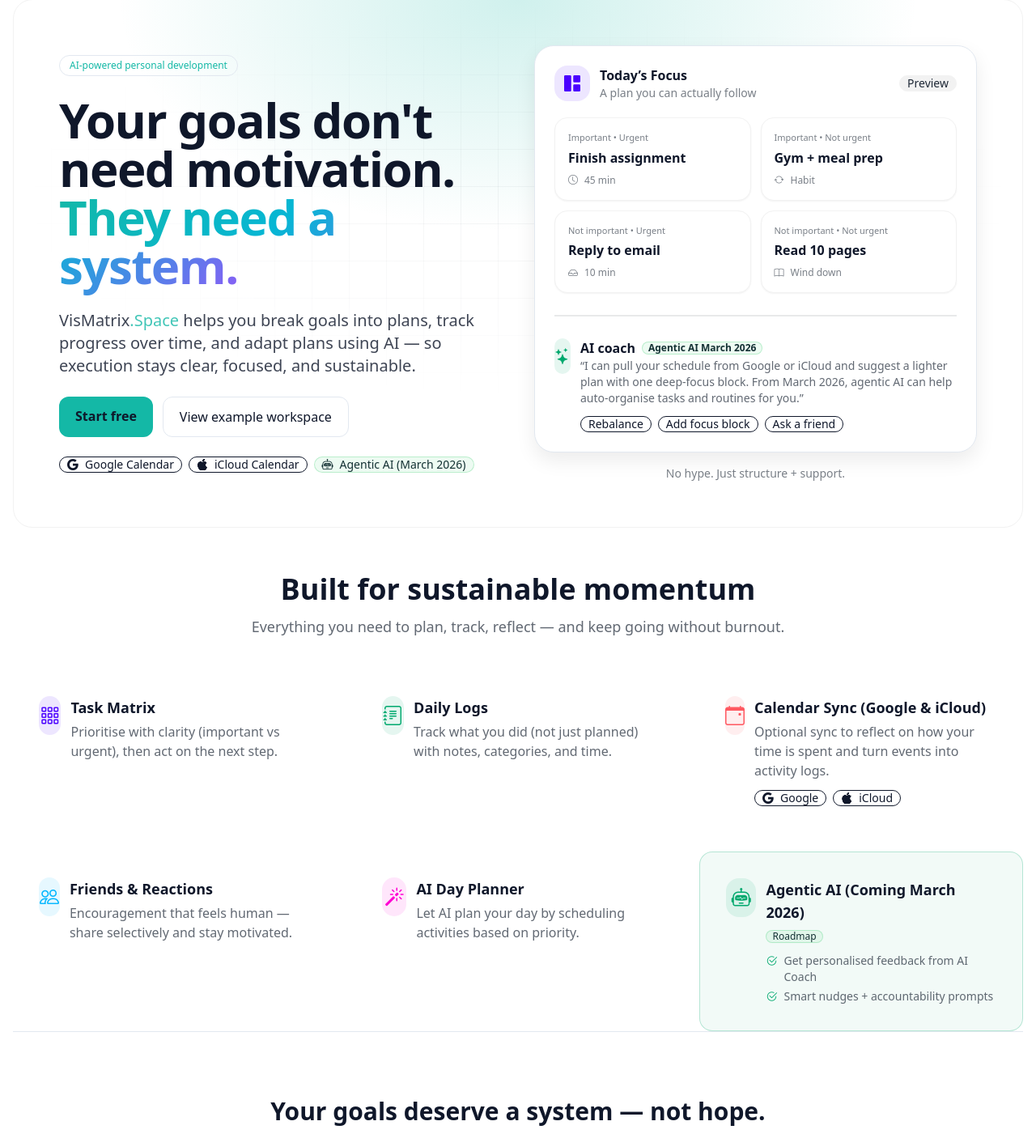
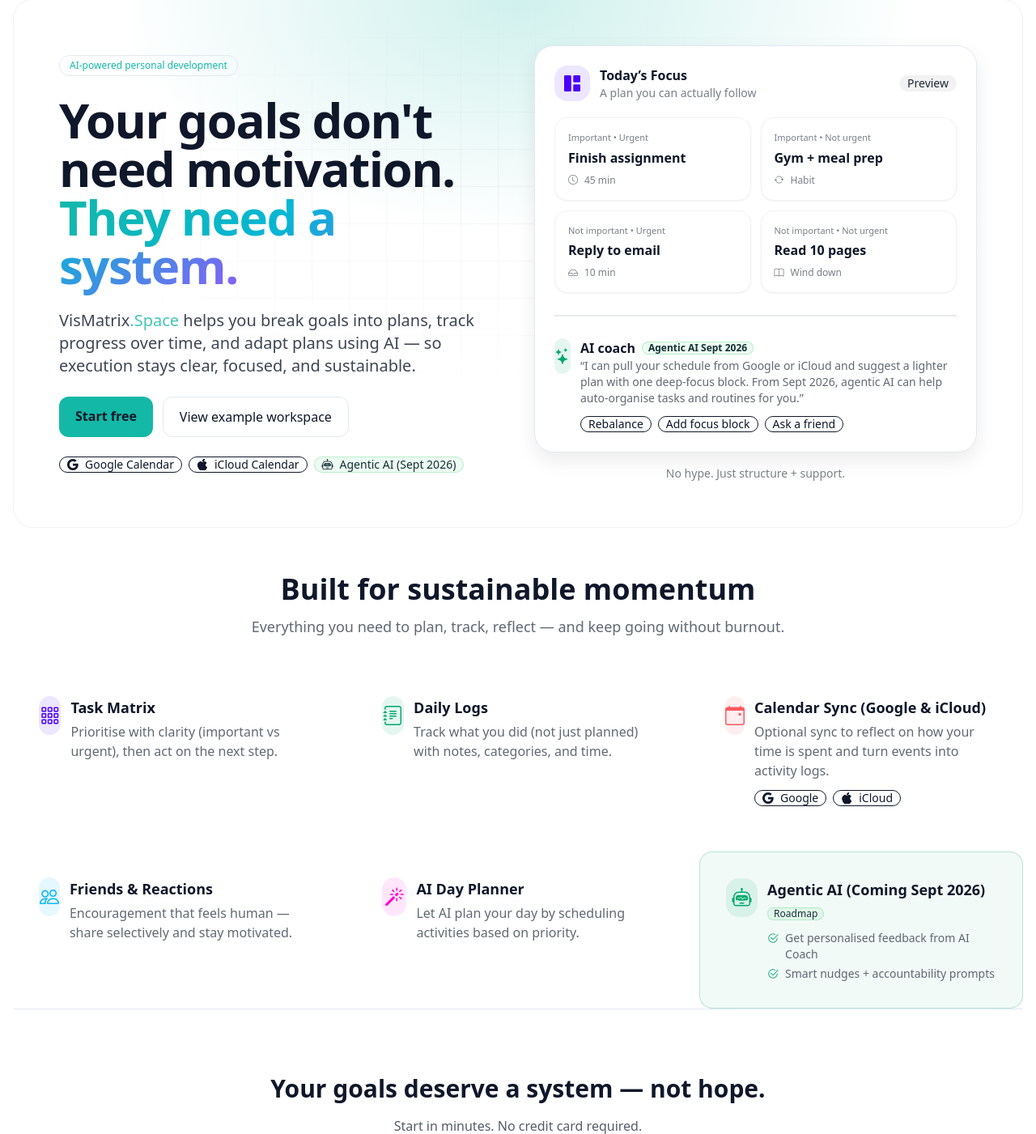
Before and after one commit to vishwerine/vismatrix, a Django app: template progress_tracker/tracker/templates/tracker/landing_page_archive28jan.html in a window 1280 px wide. Shown: the part 102-1503 px from the top of the page at 81% size. Run offline with Django 5.2, Linux system fonts and the light colour scheme; the template is opened without the code that fills it, so the values that code supplies are empty; some libraries are stand-ins or nearby versions.

Commit message:
projects

```diff
--- a/progress_tracker/tracker/templates/tracker/landing_page_archive28jan.html
+++ b/progress_tracker/tracker/templates/tracker/landing_page_archive28jan.html
@@ -219,7 +219,7 @@
                   <i class="bi bi-apple" aria-hidden="true"></i> iCloud Calendar
                 </span>
                 <span class="badge vm-soon gap-2">
-                  <i class="bi bi-robot" aria-hidden="true"></i> Agentic AI (March 2026)
+                  <i class="bi bi-robot" aria-hidden="true"></i> Agentic AI (Sept 2026)
                 </span>
               </div>
             </div>
@@ -286,11 +286,11 @@
                   <div class="min-w-0">
                     <div class="font-black flex items-center gap-2">
                       AI coach
-                      <span class="badge vm-soon badge-sm">Agentic AI March 2026</span>
+                      <span class="badge vm-soon badge-sm">Agentic AI Sept 2026</span>
                     </div>
                     <div class="text-sm text-base-content/70">
                       “I can pull your schedule from Google or iCloud and suggest a lighter plan with one deep-focus block.
-                      From March 2026, agentic AI can help auto-organise tasks and routines for you.”
+                      From Sept 2026, agentic AI can help auto-organise tasks and routines for you.”
                     </div>
                     <div class="mt-3 flex flex-wrap gap-2">
                       <span class="badge badge-outline">Rebalance</span>
@@ -410,7 +410,7 @@
                 </div>
                 <div class="min-w-0">
                   <div class="flex items-center gap-2 flex-wrap">
-                    <h3 class="font-black text-lg">Agentic AI (Coming March 2026)</h3>
+                    <h3 class="font-black text-lg">Agentic AI (Coming Sept 2026)</h3>
                     <span class="badge vm-soon badge-sm">Roadmap</span>
                   </div>
                   <ul class="mt-3 text-sm text-base-content/70 space-y-1">
```
